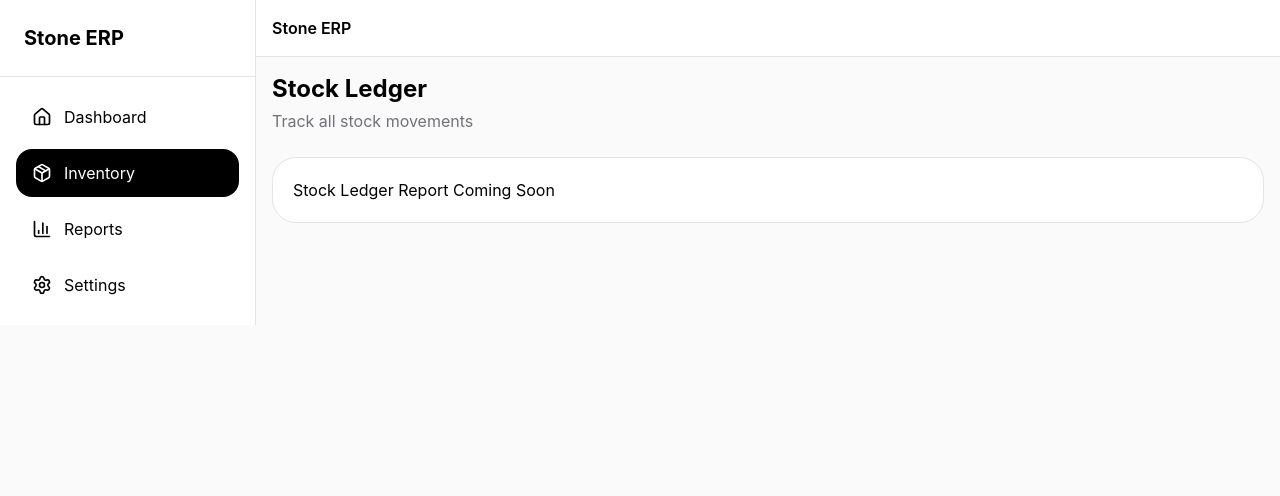
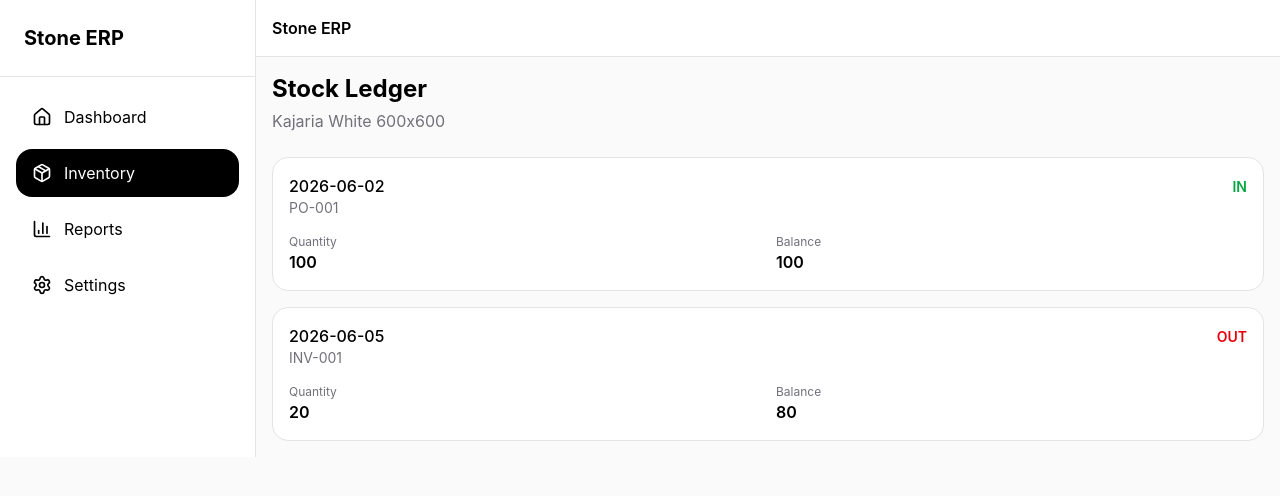
Before and after one commit to aasim-khan-989/Stone-ERP-APP, a React (Vite) app: page /inventory/stock-ledger in a window 1280 px wide. Shown: the top 496 px of the page. Built offline with nearby package versions, Linux system fonts and the light colour scheme.

Commit message:
Create stock ledger report

```diff
--- /dev/null
+++ b/src/features/inventory/components/LedgerEntryCard.jsx
@@ -0,0 +1,53 @@
+export default function LedgerEntryCard({
+  entry,
+}) {
+  return (
+    <div className="bg-white border border-zinc-200 rounded-2xl p-4">
+      <div className="flex justify-between">
+        <div>
+          <p className="font-medium">
+            {entry.transactionDate}
+          </p>
+
+          <p className="text-sm text-zinc-500">
+            {entry.referenceNo}
+          </p>
+        </div>
+
+        <div>
+          <span
+            className={`text-sm font-semibold ${
+              entry.type === "IN"
+                ? "text-green-600"
+                : "text-red-600"
+            }`}
+          >
+            {entry.type}
+          </span>
+        </div>
+      </div>
+
+      <div className="grid grid-cols-2 gap-4 mt-4">
+        <div>
+          <p className="text-xs text-zinc-500">
+            Quantity
+          </p>
+
+          <p className="font-semibold">
+            {entry.quantity}
+          </p>
+        </div>
+
+        <div>
+          <p className="text-xs text-zinc-500">
+            Balance
+          </p>
+
+          <p className="font-semibold">
+            {entry.balance}
+          </p>
+        </div>
+      </div>
+    </div>
+  );
+}
--- a/src/features/inventory/pages/StockLedgerPage.jsx
+++ b/src/features/inventory/pages/StockLedgerPage.jsx
@@ -1,15 +1,36 @@
 import PageHeader from "../../../components/ui/PageHeader";
 
+import { products } from "../data/products";
+import { stockInTransactions } from "../data/stockIn";
+import { stockOutTransactions } from "../data/stockOut";
+
+import { generateLedger } from "../utils/ledgerCalculations";
+
+import LedgerEntryCard from "../components/LedgerEntryCard";
+
 export default function StockLedgerPage() {
+  const product = products[0];
+
+  const ledger = generateLedger(
+    product.id,
+    stockInTransactions,
+    stockOutTransactions
+  );
+
   return (
-    <div>
+    <div className="space-y-6">
       <PageHeader
         title="Stock Ledger"
-        subtitle="Track all stock movements"
+        subtitle={product.name}
       />
 
-      <div className="bg-white border border-zinc-200 rounded-3xl p-5">
-        Stock Ledger Report Coming Soon
+      <div className="space-y-4">
+        {ledger.map((entry) => (
+          <LedgerEntryCard
+            key={`${entry.type}-${entry.id}`}
+            entry={entry}
+          />
+        ))}
       </div>
     </div>
   );
--- /dev/null
+++ b/src/features/inventory/utils/ledgerCalculations.js
@@ -0,0 +1,48 @@
+export function generateLedger(
+  productId,
+  stockInTransactions,
+  stockOutTransactions
+) {
+  const stockIn = stockInTransactions.map(
+    (transaction) => ({
+      ...transaction,
+      type: "IN",
+    })
+  );
+
+  const stockOut = stockOutTransactions.map(
+    (transaction) => ({
+      ...transaction,
+      type: "OUT",
+    })
+  );
+
+  const transactions = [
+    ...stockIn,
+    ...stockOut,
+  ]
+    .filter(
+      (transaction) =>
+        transaction.productId === productId
+    )
+    .sort(
+      (a, b) =>
+        new Date(a.transactionDate) -
+        new Date(b.transactionDate)
+    );
+
+  let balance = 0;
+
+  return transactions.map((transaction) => {
+    if (transaction.type === "IN") {
+      balance += transaction.quantity;
+    } else {
+      balance -= transaction.quantity;
+    }
+
+    return {
+      ...transaction,
+      balance,
+    };
+  });
+}
```
